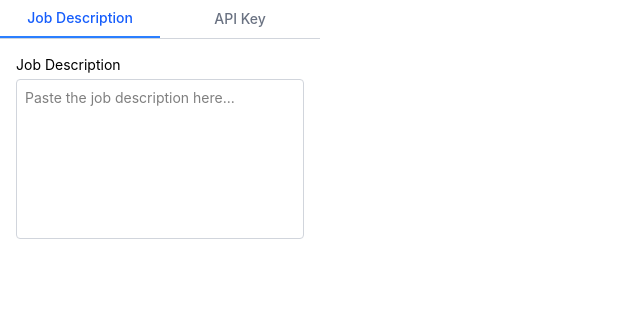
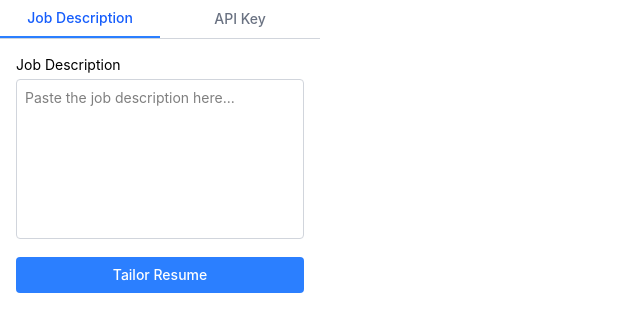
Before and after one commit to fidelitousone/hemline, a Vue app: page / in a window 1280 px wide. Shown: the top 332 px of the page, without its empty margins (0-640 px from the left). Built offline with nearby package versions, Linux system fonts and the light colour scheme.

Commit message:
Add Tailoring button

```diff
--- a/src/App.vue
+++ b/src/App.vue
@@ -23,6 +23,9 @@
           class="w-full h-40 border border-gray-300 rounded p-2 text-sm resize-none"
           placeholder="Paste the job description here..."
         />
+        <button class="mt-3 w-full bg-blue-500 hover:bg-blue-600 text-white text-sm font-medium py-2 rounded">
+          Tailor Resume
+        </button>
       </template>
 
       <template v-else-if="activeTab === 'api'">
```
